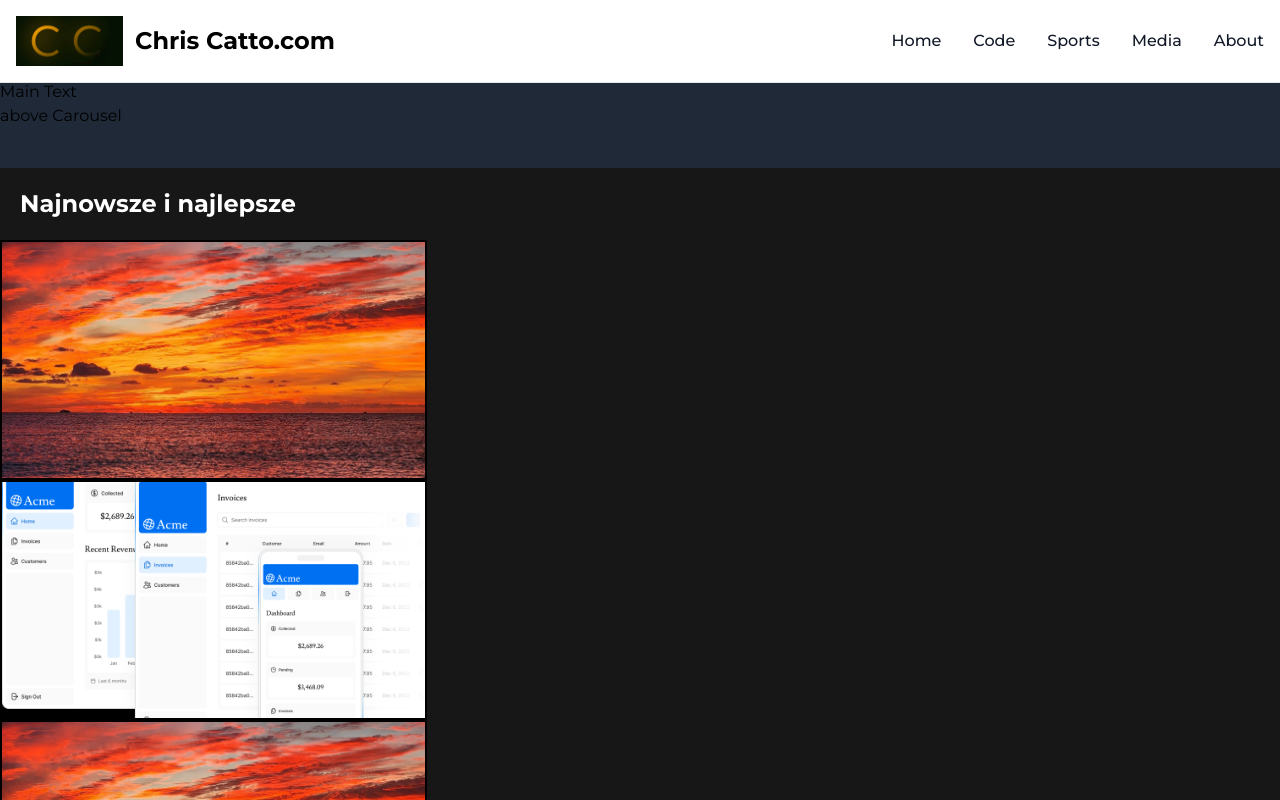
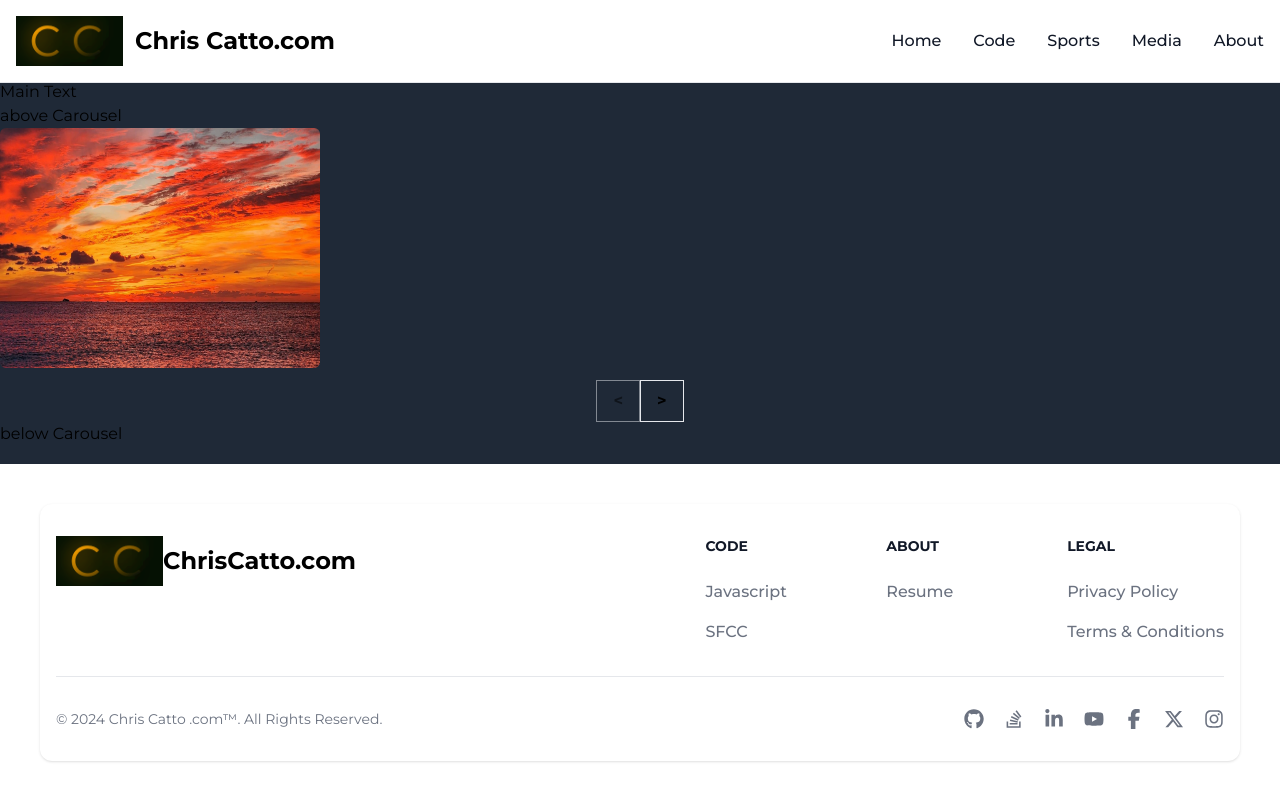
Before and after one commit to ccatto/chriscattodotcom, a Next.js app: page / in a window 1280 px wide. Shown: the top 800 px of the page. Built offline with nearby package versions, Linux system fonts and the light colour scheme; a web font is replaced by a local one.

Commit message:
Carousel alters

```diff
--- a/app/components/CarouselCatto2/CarouselCatto2.tsx
+++ b/app/components/CarouselCatto2/CarouselCatto2.tsx
@@ -12,7 +12,34 @@ const CarouselCatto2 = ({ data }: {
     const [currentImg, setCurrentImg] = useState(0)
     const [carouselSize, setCarouselSize] = useState({ width: 0, height: 0 })
     const carouselRef = useRef(null)
-
+    let totalSlides = data.length; // Total slides
+    console.log('totalSlides === ', totalSlides);
+    console.log('currentImg ===', currentImg);
+    const clickNextHandler = () => {
+        return (event: React.MouseEvent) => {
+            if (currentImg + 1 === totalSlides ) {
+                console.log('inside AT END');
+                setCurrentImg(0);
+            } else {
+                console.log('not at end yet');
+                setCurrentImg(currentImg + 1);
+            }
+          event.preventDefault();
+        }
+    }
+    const clickPreviousHandler = () => {
+        return (event: React.MouseEvent) => {
+            console.log('inside PREVIOUS CLICK');
+            if (currentImg === 0 ) {
+                console.log('inside AT beginning');
+                setCurrentImg(totalSlides - 1);
+            } else {
+                console.log('not at end yet');
+                setCurrentImg(currentImg - 1);
+            }
+          event.preventDefault();
+        }
+      }
     // useEffect to get the initial carousel size
     useEffect(() => {
         let elem = carouselRef.current as unknown as HTMLDivElement
@@ -28,13 +55,17 @@ const CarouselCatto2 = ({ data }: {
     return (
         <div>
             {/* Carousel container */}
+            {/* <div id="indicators-carousel" className="relative w-full"> */}
             <div className='w-80 h-60 rounded-md overflow-hidden relative'>
+                {/* Carousel Wrapper */}
+                {/* <div className="relative h-56 overflow-hidden rounded-lg md:h-96"> */}
                     {/* Image container */}
                     <div
                         ref={carouselRef}
                         style={{
                             left: -currentImg * carouselSize.width
                         }}
+
                         className='w-full h-full absolute flex transition-all duration-300'>
                         {/* Map through data to render images */}
                         {data.map((v, i) => (
@@ -48,20 +79,26 @@ const CarouselCatto2 = ({ data }: {
                             </div>
                         ))}
                     </div>
+                {/* </div> */}
+
+
             </div>
 
             {/* Navigation buttons */}
             <div className='flex justify-center mt-3'>
                 <button
-                    disabled={currentImg === 0}
-                    onClick={() => setCurrentImg(prev => prev - 1)}
+                    // disabled={currentImg === 0}
+                    onClick={clickPreviousHandler()}
+                    // onClick={() => setCurrentImg(prev => prev - 1)}
                     className={`border px-4 py-2 font-bold ${currentImg === 0 && 'opacity-50'}`}
                 >
                     {"<"}
                 </button>
                 <button
-                    disabled={currentImg === data.length - 1}
-                    onClick={() => setCurrentImg(prev => prev + 1)}
+                    // disabled={currentImg === data.length - 1}
+                    // getNextImageNumber();
+                    onClick={clickNextHandler()}
+                    // onClick={() => setCurrentImg(prev => prev + 1)}
                     className={`border px-4 py-2 font-bold ${currentImg === data.length - 1 && 'opacity-50'}`}
                 >
                     {">"}
--- /dev/null
+++ b/app/components/CarouselCatto3/CarouselCatto3.tsx
@@ -0,0 +1,111 @@
+// CarouselCatto2.tsx
+"use client"
+import Image from 'next/image'
+import React, { useEffect, useRef, useState } from 'react'
+
+const CarouselCatto3 = ({ data }: {
+    data: {
+        image: string
+    }[]
+}) => {
+    // State and Ref initialization
+    const [currentImg, setCurrentImg] = useState(0)
+    const [carouselSize, setCarouselSize] = useState({ width: 0, height: 0 })
+    const carouselRef = useRef(null)
+    let totalSlides = data.length; // Total slides
+    console.log('totalSlides === ', totalSlides);
+    console.log('currentImg ===', currentImg);
+    const clickNextHandler = () => {
+        return (event: React.MouseEvent) => {
+            if (currentImg + 1 === totalSlides ) {
+                console.log('inside AT END');
+                setCurrentImg(0);
+            } else {
+                console.log('not at end yet');
+                setCurrentImg(currentImg + 1);
+            }
+          event.preventDefault();
+        }
+    }
+    const clickPreviousHandler = () => {
+        return (event: React.MouseEvent) => {
+            console.log('inside PREVIOUS CLICK');
+            if (currentImg === 0 ) {
+                console.log('inside AT beginning');
+                setCurrentImg(totalSlides - 1);
+            } else {
+                console.log('not at end yet');
+                setCurrentImg(currentImg - 1);
+            }
+          event.preventDefault();
+        }
+      }
+    // useEffect to get the initial carousel size
+    useEffect(() => {
+        let elem = carouselRef.current as unknown as HTMLDivElement
+        let { width, height } = elem.getBoundingClientRect()
+        if (carouselRef.current) {
+            setCarouselSize({
+                width,
+                height,
+            })
+        }
+    }, [])
+
+    return (
+        <>
+            {/* Carousel container */}
+            <div id="indicators-carousel" className="relative w-full">
+            {/* <div className='w-80 h-60 rounded-md overflow-hidden relative'> */}
+                {/* Carousel Wrapper */}
+                {/* <div className="relative h-56 overflow-hidden rounded-lg md:h-96"> */}
+                    {/* Image container */}
+                    <div
+                        ref={carouselRef}
+                        style={{
+                            left: -currentImg * carouselSize.width
+                        }}
+
+                        className='relative h-56 overflow-hidden rounded-lg md:h-96'>
+                        {/* Map through data to render images */}
+                        {data.map((v, i) => (
+                            <div key={i} className='duration-700 ease-in-out'>
+                                <Image
+                                    className='absolute block w-full -translate-x-1/2 -translate-y-1/2 top-1/2 left-1/2'
+                                    alt={`carousel-image-${i}`}
+                                    fill
+                                    src={v.image || "/hero-desktop.png"}
+                                />
+                            </div>
+                        ))}
+                    </div>
+                {/* </div> */}
+
+
+            </div>
+
+            {/* Navigation buttons */}
+            <div className='flex justify-center mt-3'>
+                <button
+                    // disabled={currentImg === 0}
+                    onClick={clickPreviousHandler()}
+                    // onClick={() => setCurrentImg(prev => prev - 1)}
+                    className={`border px-4 py-2 font-bold ${currentImg === 0 && 'opacity-50'}`}
+                >
+                    {"<"}
+                </button>
+                <button
+                    // disabled={currentImg === data.length - 1}
+                    // getNextImageNumber();
+                    onClick={clickNextHandler()}
+                    // onClick={() => setCurrentImg(prev => prev + 1)}
+                    className={`border px-4 py-2 font-bold ${currentImg === data.length - 1 && 'opacity-50'}`}
+                >
+                    {">"}
+                </button>
+            </div>
+        </>
+    )
+}
+
+export default CarouselCatto3
--- a/app/components/HomeCatto/HomeCatto.tsx
+++ b/app/components/HomeCatto/HomeCatto.tsx
@@ -1,6 +1,10 @@
 import Image from "next/image"
 import CarouselCatto from "../CarouselCatto/CarouselCatto";
 import CarouselSimple from "../CarouselSimple/CarouselSimple";
+import CarouselCatto2 from "../CarouselCatto2/CarouselCatto2";
+const DATA = [{ image: "/images/Chris-Catto-Sunrise.jpg" },
+ { image: "/hero-mobile.png" },
+ { image: "/Catto.png" }]
 
 const HomeCatto = () => {
     return (
@@ -15,8 +19,8 @@ const HomeCatto = () => {
                 height={374}
                 alt="Chris Catto Sunrise"/> */}
               <h3>above Carousel </h3>
-              <CarouselSimple/>
-              <CarouselCatto/>
+              {/* <CarouselSimple/> */}
+              <CarouselCatto2 data={DATA}/>
               <h4>below Carousel </h4>
           </div>
       </>
```
Lines whose indentation alone changed are shown as unchanged.
